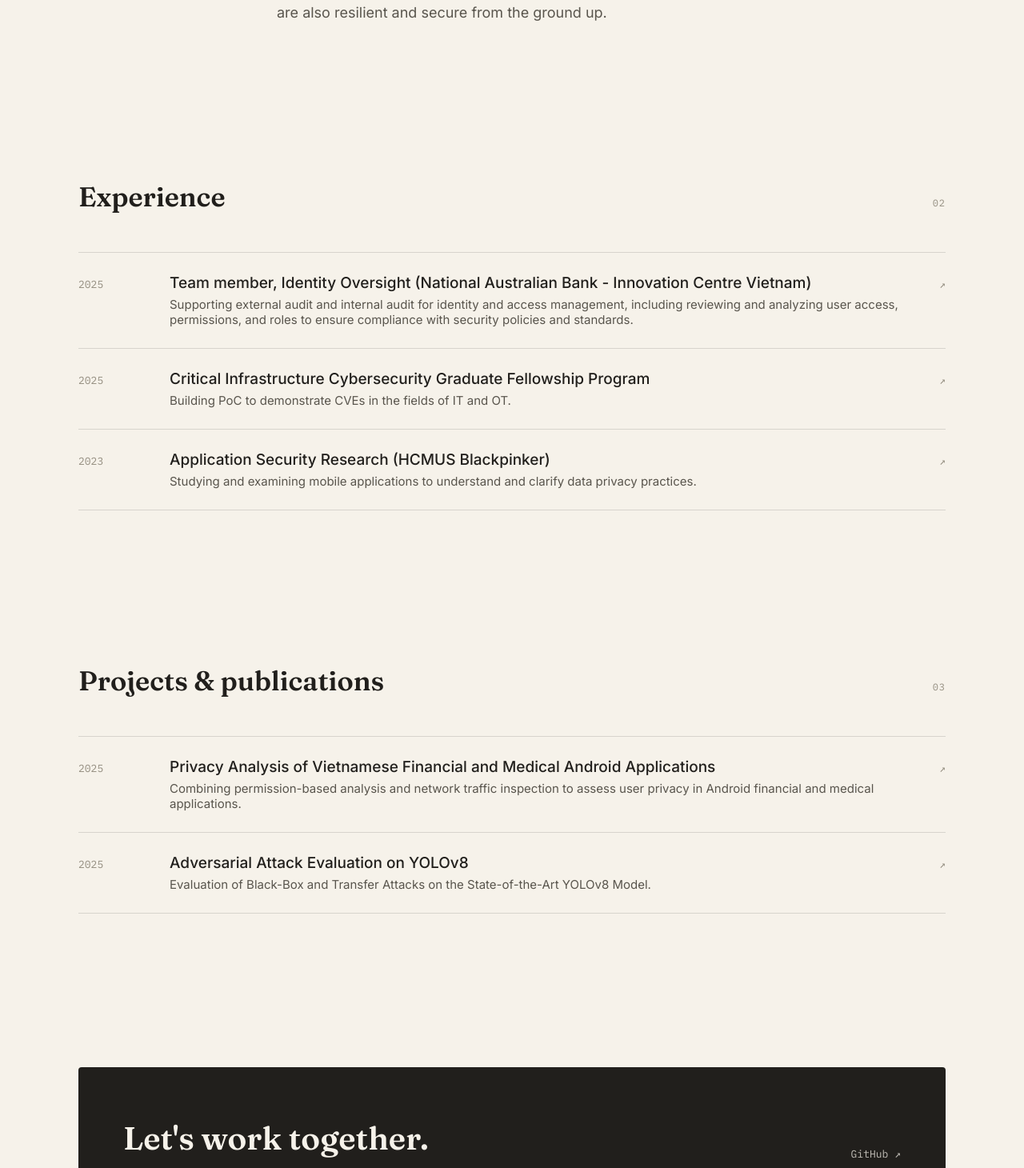
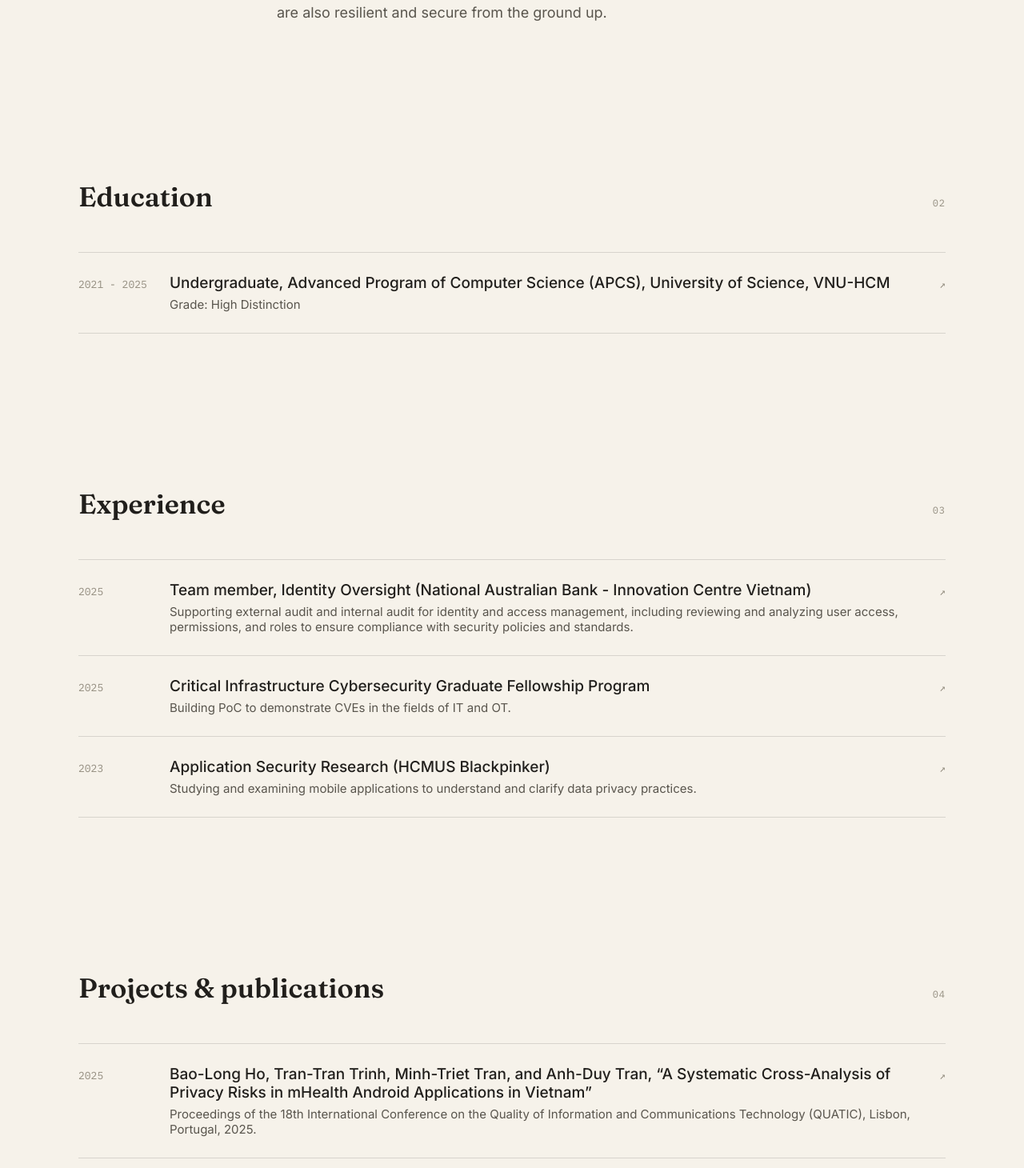
Before and after one commit to lob23/lob23.github.io, a Next.js app: page / in a window 1280 px wide. Shown: the part 1200-2660 px from the top of the page at 80% size. Built offline with nearby package versions, Linux system fonts and the light colour scheme.

Commit message:
customize the landing page

```diff
--- a/app/page.tsx
+++ b/app/page.tsx
@@ -19,6 +19,13 @@ My goal is to combine a strong technical foundation with practical operational e
     { label: "GitHub", href: "https://github.com/lob23" },
     { label: "LinkedIn", href: "https://www.linkedin.com/in/long-ho-971852257/" },
   ],
+  educations: [
+    {
+      year: "2021 - 2025",
+      title: "Undergraduate, Advanced Program of Computer Science (APCS), University of Science, VNU-HCM",
+      desc: "Grade: High Distinction",
+    },
+  ],
   experience: [
     {
       year: "2025",
@@ -37,6 +44,11 @@ My goal is to combine a strong technical foundation with practical operational e
     },
   ],
   projects: [
+    {
+      year: "2025",
+      title: "Bao-Long Ho, Tran-Tran Trinh, Minh-Triet Tran, and Anh-Duy Tran, “A Systematic Cross-Analysis of Privacy Risks in mHealth Android Applications in Vietnam”",
+      desc: "Proceedings of the 18th International Conference on the Quality of Information and Communications Technology (QUATIC), Lisbon, Portugal, 2025."
+    },
     {
       year: "2025",
       title: "Privacy Analysis of Vietnamese Financial and Medical Android Applications",
@@ -505,10 +517,31 @@ export default function HomePage() {
         </div>
       </section>
 
+      {/* Edu */}
+      <section className="section" id="edu">
+        <div className="section-head">
+          <h2>Education</h2>
+          <span className="section-num">02</span>
+        </div>
+        <ul className="highlights">
+          {profile.educations.map((h) => (
+            <li className="highlight" key={h.title}>
+              <span className="highlight-year">{h.year}</span>
+              <div>
+                <p className="highlight-title">{h.title}</p>
+                <p className="highlight-desc">{h.desc}</p>
+              </div>
+              <span className="highlight-arrow">↗</span>
+            </li>
+          ))}
+        </ul>
+      </section>
+
+      {/* EXPERIENCE */}
       <section className="section" id="work">
         <div className="section-head">
           <h2>Experience</h2>
-          <span className="section-num">02</span>
+          <span className="section-num">03</span>
         </div>
         <ul className="highlights">
           {profile.experience.map((h) => (
@@ -528,7 +561,7 @@ export default function HomePage() {
       <section className="section" id="project">
         <div className="section-head">
           <h2>Projects &amp; publications</h2>
-          <span className="section-num">03</span>
+          <span className="section-num">04</span>
         </div>
         <ul className="highlights">
           {profile.projects.map((h) => (
--- a/components/Nav.tsx
+++ b/components/Nav.tsx
@@ -6,6 +6,7 @@ import { usePathname } from "next/navigation";
 const NAME = "Long (Leon) Ho";
 
 const NAV_ITEMS = [
+  {label: "Education", href: "#edu"},
   { label: "Work", href: "#work" },
   { label: "Project and Publication", href: "#project" },
   { label: "Blog", href: "/blog" },
```
